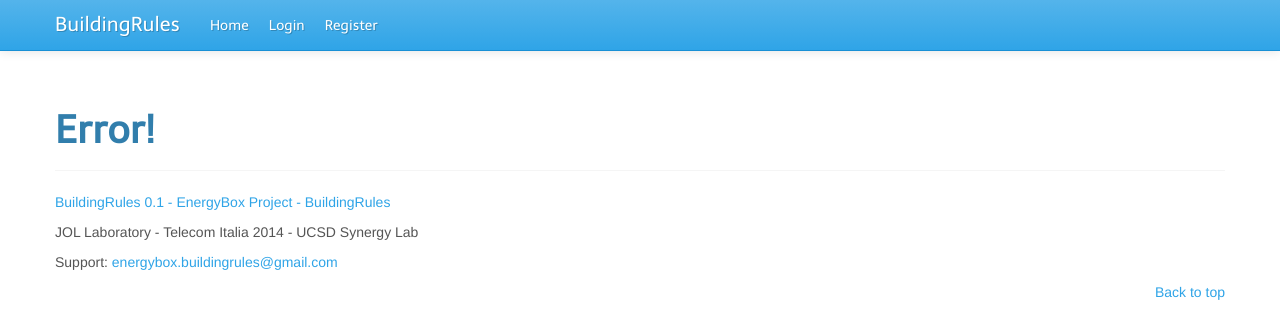
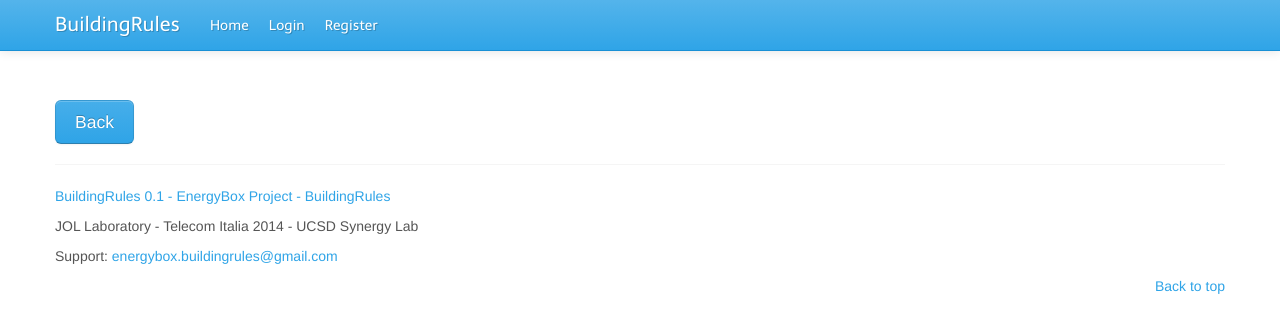
Before and after one commit to alenacci/BuildingRules, a Flask app: template frontend/app/templates/error.html in a window 1280 px wide. Shown: the top 323 px of the page. Run offline with Flask 2, Linux system fonts and the light colour scheme; the template is opened without the code that fills it, so the values that code supplies are empty; some libraries are stand-ins or nearby versions.

Commit message:
rule and trigger in gui

```diff
--- a/frontend/app/gui.py
+++ b/frontend/app/gui.py
@@ -620,7 +620,7 @@
 			#return redirect(url_for('gui.rooms', buildingName = buildingName))
 			return redirect('/buildings/' + buildingName + '/rooms' + '#roomMenu_' + roomName)
 		else:
-			return render_template('ruleForm.html', error = response['request-errorDescription'], insertionForRoom = True)
+			return render_template('error.html', error = response['request-errorDescription'], insertionForRoom = True)
 
 	else:
 
--- a/frontend/app/templates/error.html
+++ b/frontend/app/templates/error.html
@@ -1,5 +1,5 @@
 {% extends "layout.html" %}
 {% block body %}
-  <h1>Error!</h1>
+  <a href="javascript:window.history.back()"><button type="submit" class="btn btn-large btn-primary">Back</button></a>
 
 {% endblock %}
```
